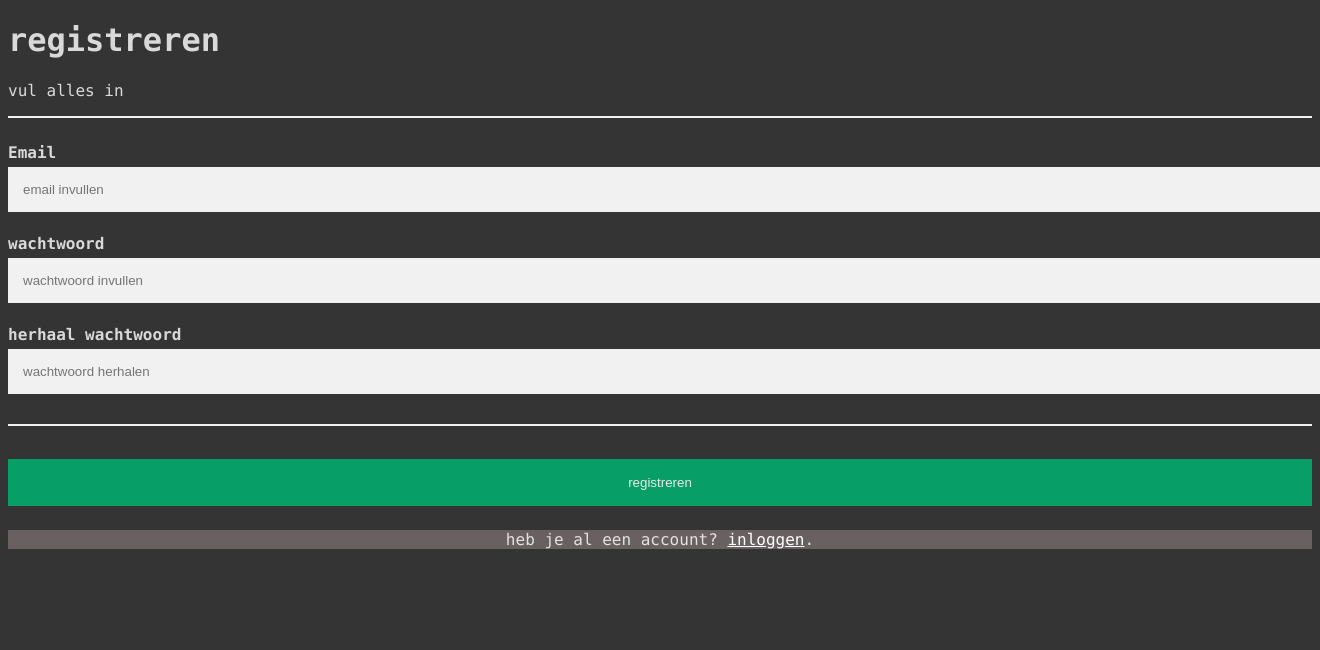
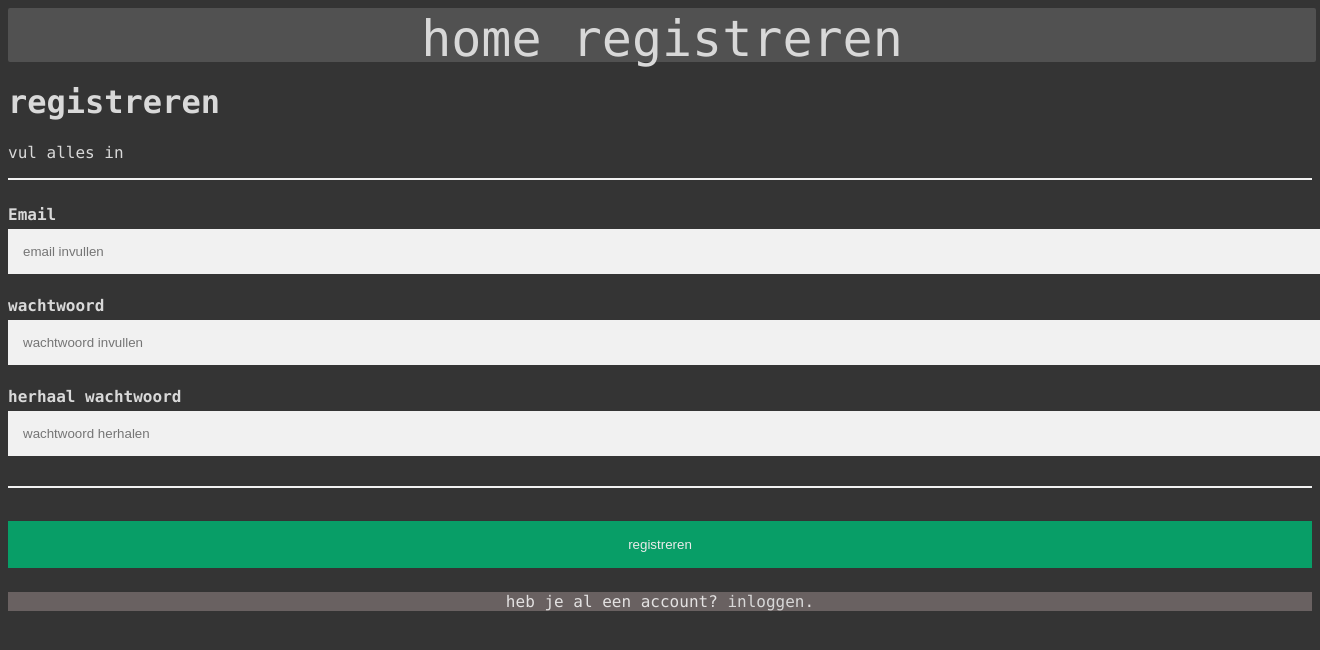
Before and after one commit to NotGatoz/Mvidia, a PHP site: page /registratie.php in a window 1320 px wide; the page is wider, and only the part inside the window is pictured. Shown: the top 650 px of that part. Run offline with PHP 8.4, Linux system fonts and the light colour scheme.

Commit message:
comit 93820

```diff
--- a/css/registratie.css
+++ b/css/registratie.css
@@ -68,11 +68,12 @@ body{
   }
 
   a:link {
-    color: rgb(255, 255, 255);
+    text-decoration: none;
+    color: rgb(216, 216, 216);
   }
 
   a:visited {
-    color: rgb(255, 255, 255);
+    color: rgb(224, 224, 224);
   }
 
   a:hover {
--- a/php/registratie.php
+++ b/php/registratie.php
@@ -9,6 +9,7 @@
 
 </head>
 <body>
+  <?php include'../php/header.php'?>
   <div class="container">
     <h1>registreren</h1>
     <p>vul alles in</p>
```
